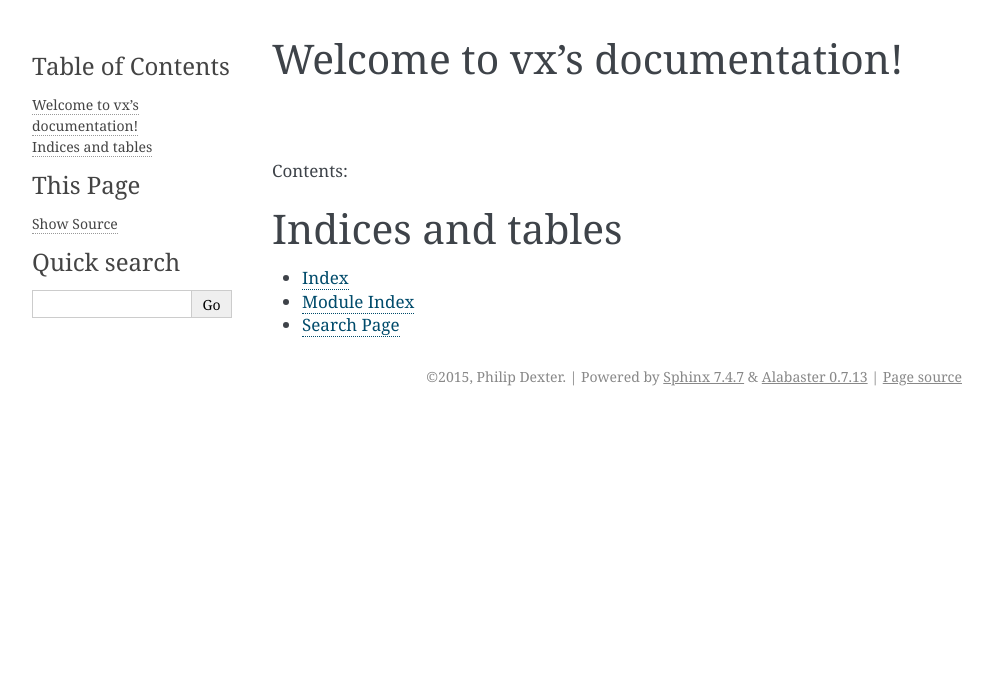
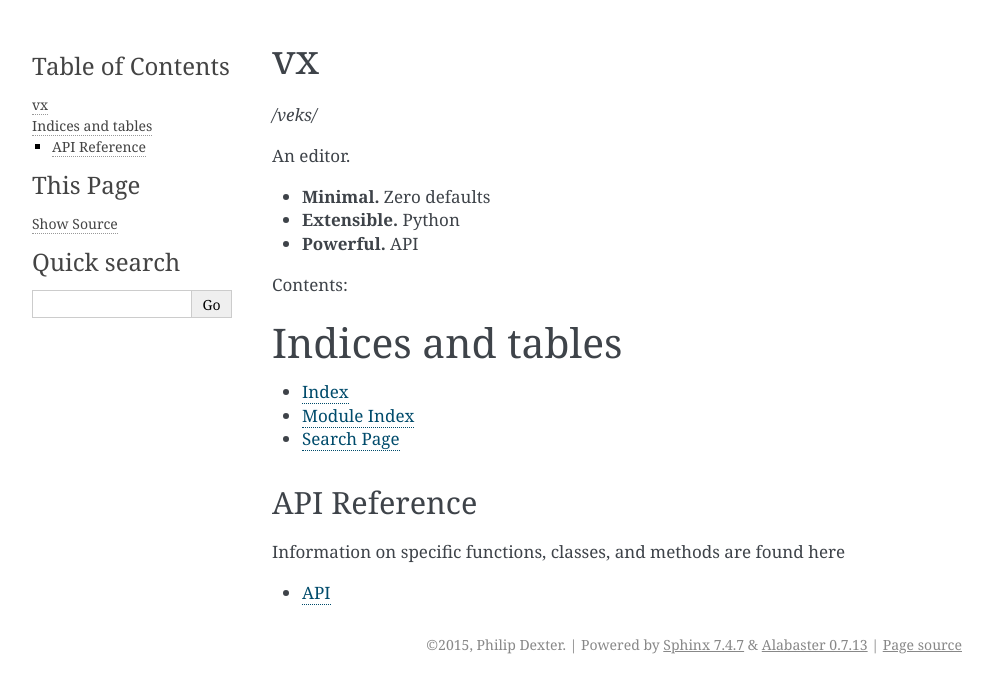
Before and after one commit to philipdexter/vx, a Sphinx documentation site: the page built from docs/index.rst, in a window 1280 px wide. Shown: the top 693 px of the page, without its empty margins (148-1141 px from the left). Built offline with Sphinx 7.4.7, drawn with Linux system fonts in a browser that asks for light colours.

Commit message:
Add some documentation

```diff
--- a/docs/conf.py
+++ b/docs/conf.py
@@ -21,6 +21,8 @@ import shlex
 # add these directories to sys.path here. If the directory is relative to the
 # documentation root, use os.path.abspath to make it absolute, like shown here.
 #sys.path.insert(0, os.path.abspath('.'))
+sys.path.insert(0, os.path.abspath('../../'))
+import vx
 
 # -- General configuration ------------------------------------------------
 
--- a/docs/index.rst
+++ b/docs/index.rst
@@ -1,10 +1,13 @@
-.. vx documentation master file, created by
-   sphinx-quickstart on Sat Aug  8 12:52:40 2015.
-   You can adapt this file completely to your liking, but it should at least
-   contain the root `toctree` directive.
+vx
+===
 
-Welcome to vx's documentation!
-==============================
+*/veks/*
+
+An editor.
+
+* **Minimal.** Zero defaults
+* **Extensible.** Python
+* **Powerful.** API
 
 Contents:
 
@@ -19,3 +22,13 @@ Indices and tables
 * :ref:`genindex`
 * :ref:`modindex`
 * :ref:`search`
+
+API Reference
+-------------
+
+Information on specific functions, classes, and methods are found here
+
+.. toctree::
+   :maxdepth: 2
+
+   api
```
Also changed, not shown: docs/api.rst (added, +14 -0 lines), windows.py (+9 -6 lines).
